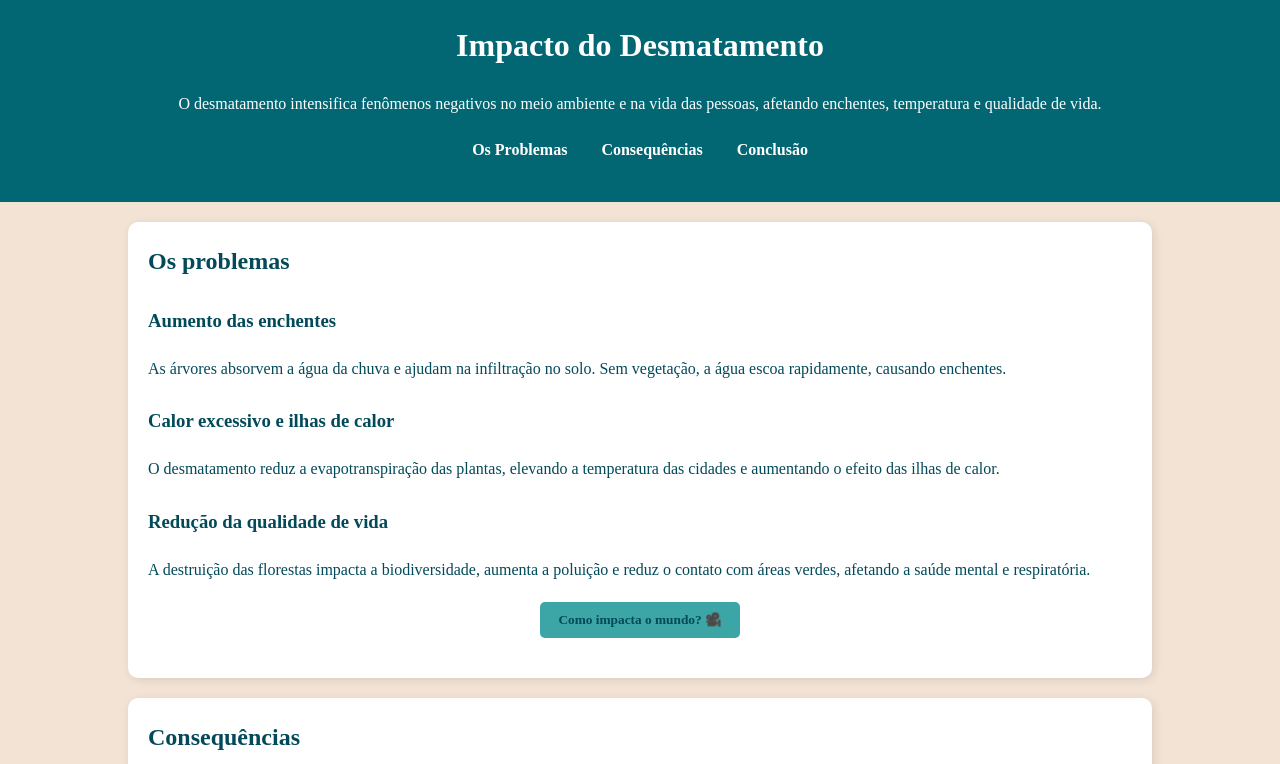
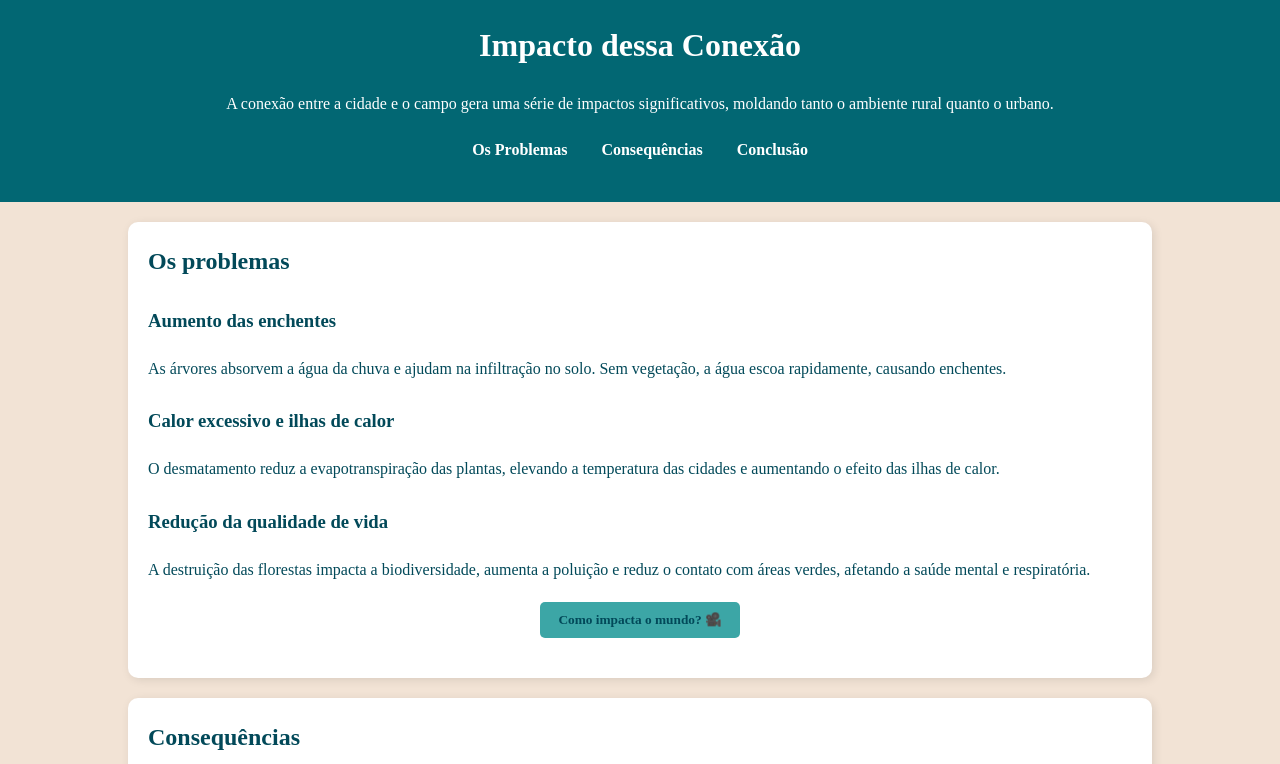
Before and after one commit to marivi0606/Agrinho20255, a plain HTML site: page index.html in a window 1280 px wide. Shown: the top 764 px of the page. Drawn offline with Linux system fonts and the light colour scheme; a web font is replaced by a local one.

Commit message:
Update index.html

```diff
--- a/index.html
+++ b/index.html
@@ -3,13 +3,13 @@
 <head>
     <meta charset="UTF-8">
     <meta name="viewport" content="width=device-width, initial-scale=1.0">
-    <title>Impacto do Desmatamento</title>
+    <title>Festejando a conexão da cidade e o campo</title>
     <link rel="stylesheet" href="style.css">
 </head>
 <body>
     <header>
-        <h1>Impacto do Desmatamento</h1>
-        <p>O desmatamento intensifica fenômenos negativos no meio ambiente e na vida das pessoas, afetando enchentes, temperatura e qualidade de vida.</p>
+        <h1>Impacto dessa Conexão</h1>
+        <p>A conexão entre a cidade e o campo gera uma série de impactos significativos, moldando tanto o ambiente rural quanto o urbano.</p>
         <nav>
             <ul>
                 <li><a href="#problemas">Os Problemas</a></li>
```
